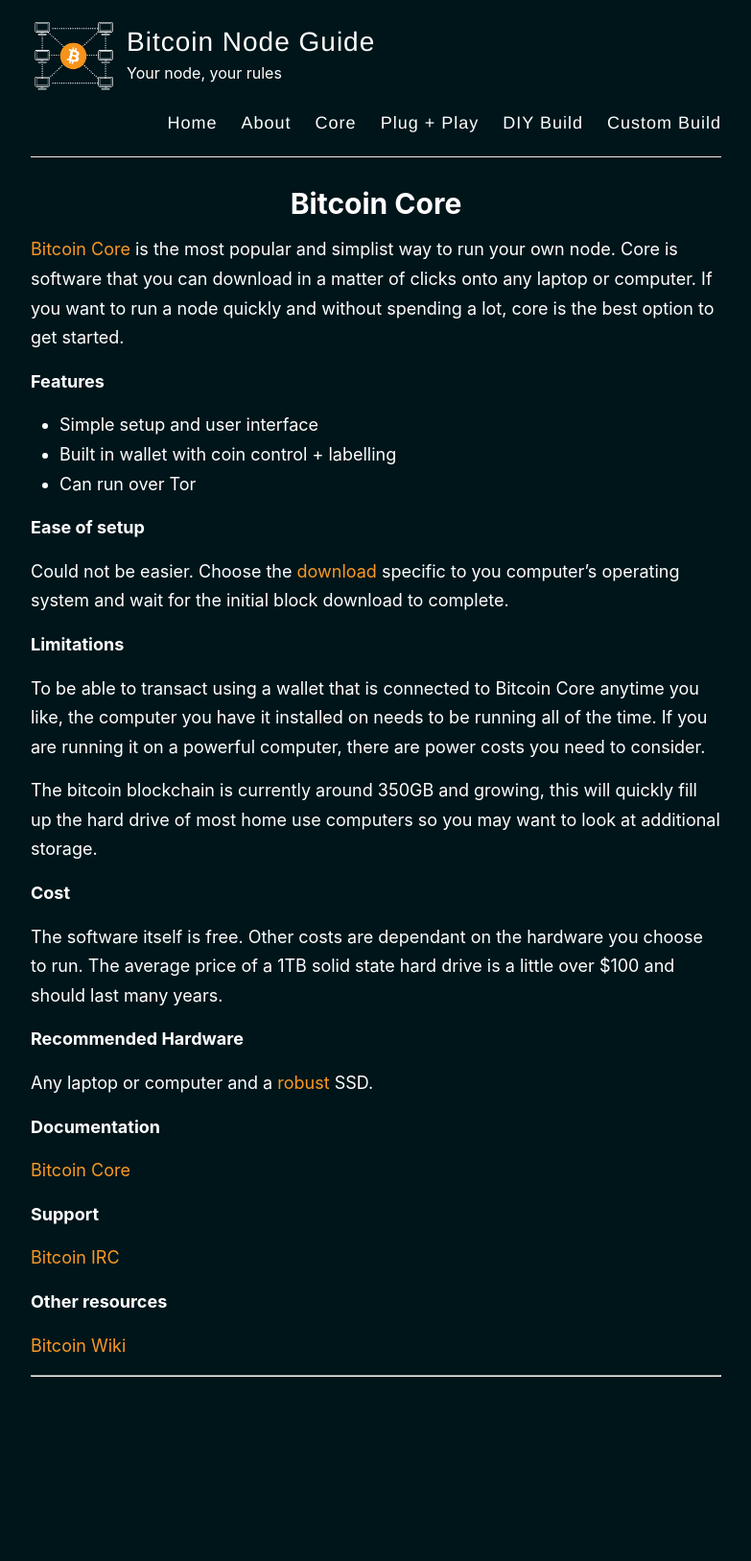
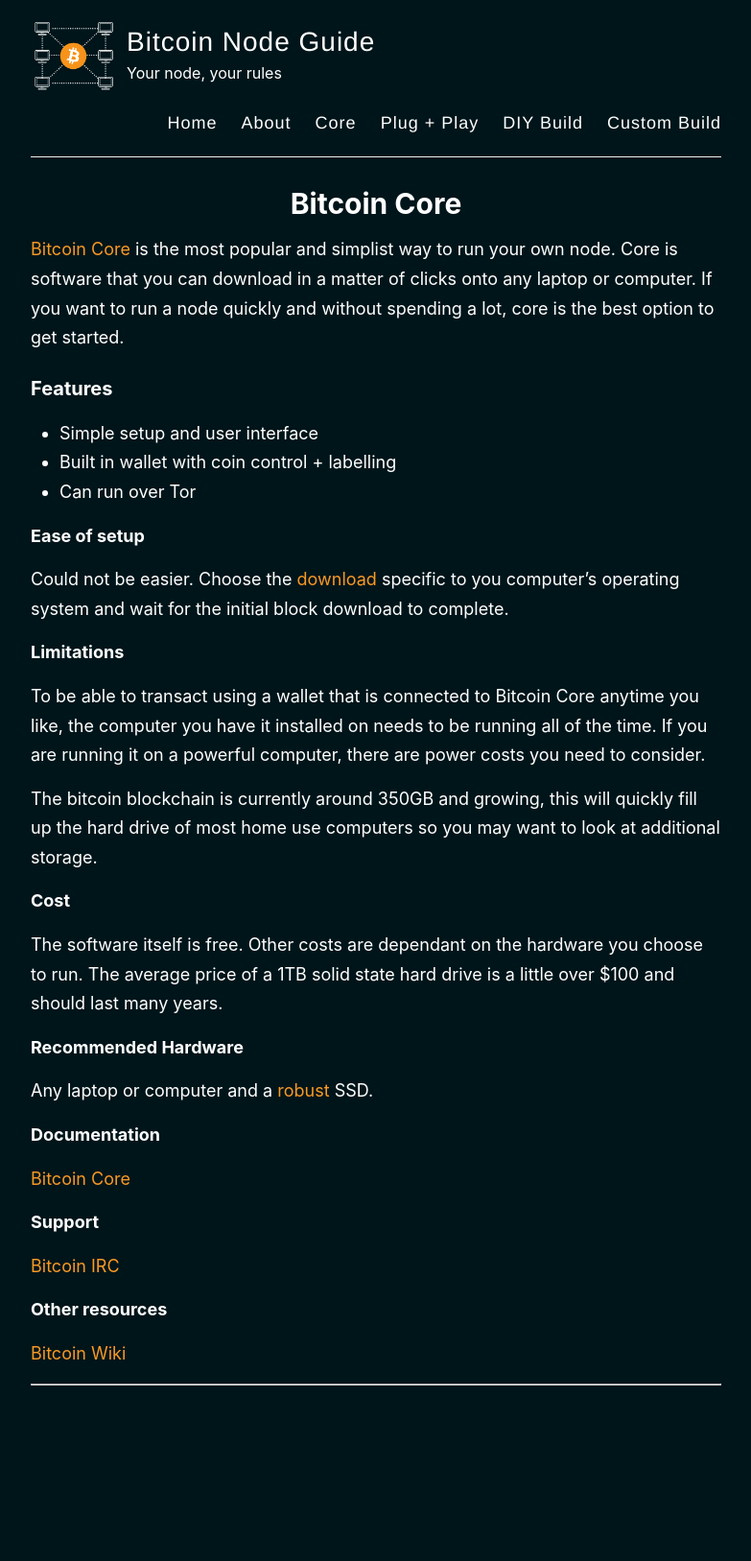
Before and after one commit to BitcoinQnA/node-guide, a Jekyll site: the page built from _pages/core.md, in a window 1280 px wide. Shown: the whole page at 96% size, without its empty margins (248-1031 px from the left). Built offline with Jekyll 4.4.1, drawn with Linux system fonts in a browser that asks for light colours.

```diff
--- a/_pages/core.md
+++ b/_pages/core.md
@@ -6,7 +6,7 @@ permalink: /core/
 
 [Bitcoin Core](https://bitcoincore.org/) is the most popular and simplist way to run your own node. Core is software that you can download in a matter of clicks onto any laptop or computer. If you want to run a node quickly and without spending a lot, core is the best option to get started.
 
-**Features**
+### Features
 
 * Simple setup and user interface
 * Built in wallet with coin control + labelling
```
